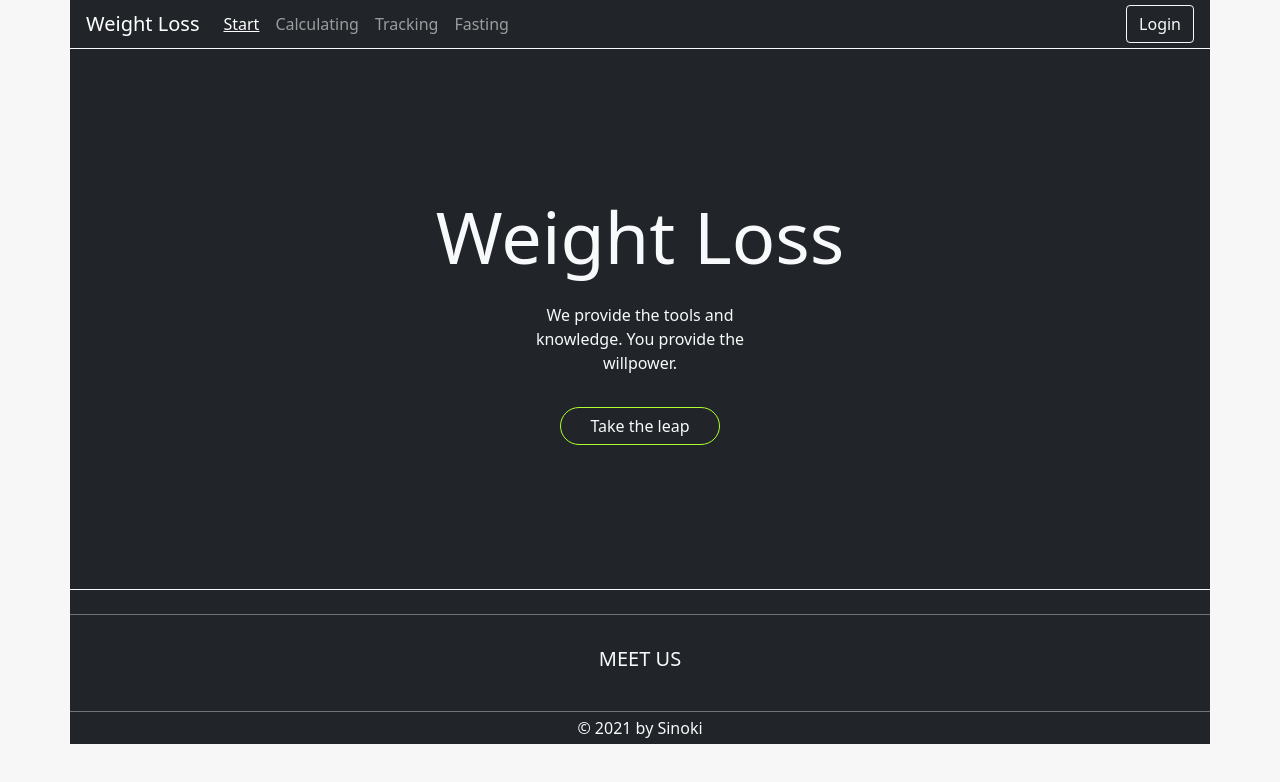
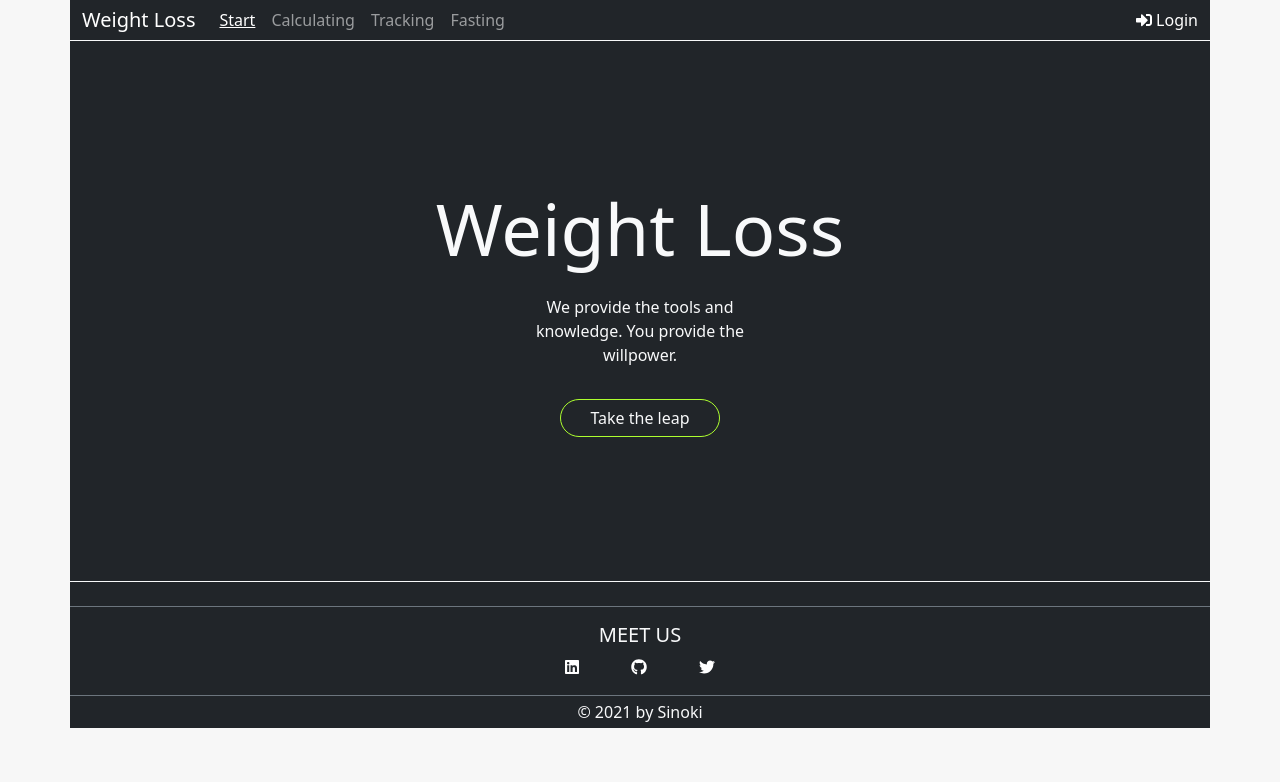
Before and after one commit to Elijahcash/Weight_Loss_App, a website: page html/index.html in a window 1280 px wide. Drawn offline with nearby package versions, Linux system fonts and the light colour scheme.

Commit message:
front page layout and styling - final draft

```diff
--- a/html/index.html
+++ b/html/index.html
@@ -6,6 +6,8 @@
     <meta name="viewport" content="width=device-width, initial-scale=1">
     <!-- Bootstrap CSS -->
     <link href="https://cdn.jsdelivr.net/npm/bootstrap@5.1.3/dist/css/bootstrap.min.css" rel="stylesheet" integrity="sha384-1BmE4kWBq78iYhFldvKuhfTAU6auU8tT94WrHftjDbrCEXSU1oBoqyl2QvZ6jIW3" crossorigin="anonymous">
+    <link rel="stylesheet" href="../node_modules/bootstrap-social/bootstrap-social.css" />
+
     <!--Fontawesome-->
     <script defer src="../node_modules/@fortawesome/fontawesome-free/js/brands.js"></script>
     <script defer src="../node_modules/@fortawesome/fontawesome-free/js/solid.js"></script>
@@ -20,7 +22,7 @@
     <!--Header-->
     <header>
         <div class="container mx-auto bg-dark border-bottom border-light">
-            <nav class="navbar navbar-expand-lg navbar-dark bg-dark p-1 m-0">
+            <nav class="navbar navbar-expand-lg navbar-dark bg-dark p-0 m-0">
                 <!--Brand-->
                 <a class="navbar-brand" href="#">Weight Loss</a>
                 <!--Toggler-->
@@ -44,7 +46,7 @@
                         </li>
                     </ul>
                     <!--Login Button-->
-                    <button class="btn btn-outline-light d-flex" type="submit">Login</button>
+                    <a href="#"><i class="fas fa-sign-in-alt"></i> Login</a>
                 </div>
             </nav>
         </div>
@@ -76,11 +78,11 @@
         <!--Contact Info-->
         <div class="row border-bottom border-secondary">
             <div class="col-12">
-                <div class="d-flex justify-content-center mt-3 pt-3">
+                <div class="m-2 p-2 text-center">
                     <h5>MEET US</h5>
-                </div>
-                <div class="d-flex justify-content-center m-2">
-                    <p class="text-center" style="width: 275px;"></p>
+                    <a href="#"><i class="fab fa-linkedin contactIcons mx-4"></i></a>
+                    <a href="#"><i class="fab fa-github contactIcons mx-4"></i></a>
+                    <a href="#"><i class="fab fa-twitter contactIcons mx-4"></i></a>
                 </div>
             </div>
         </div>
```
